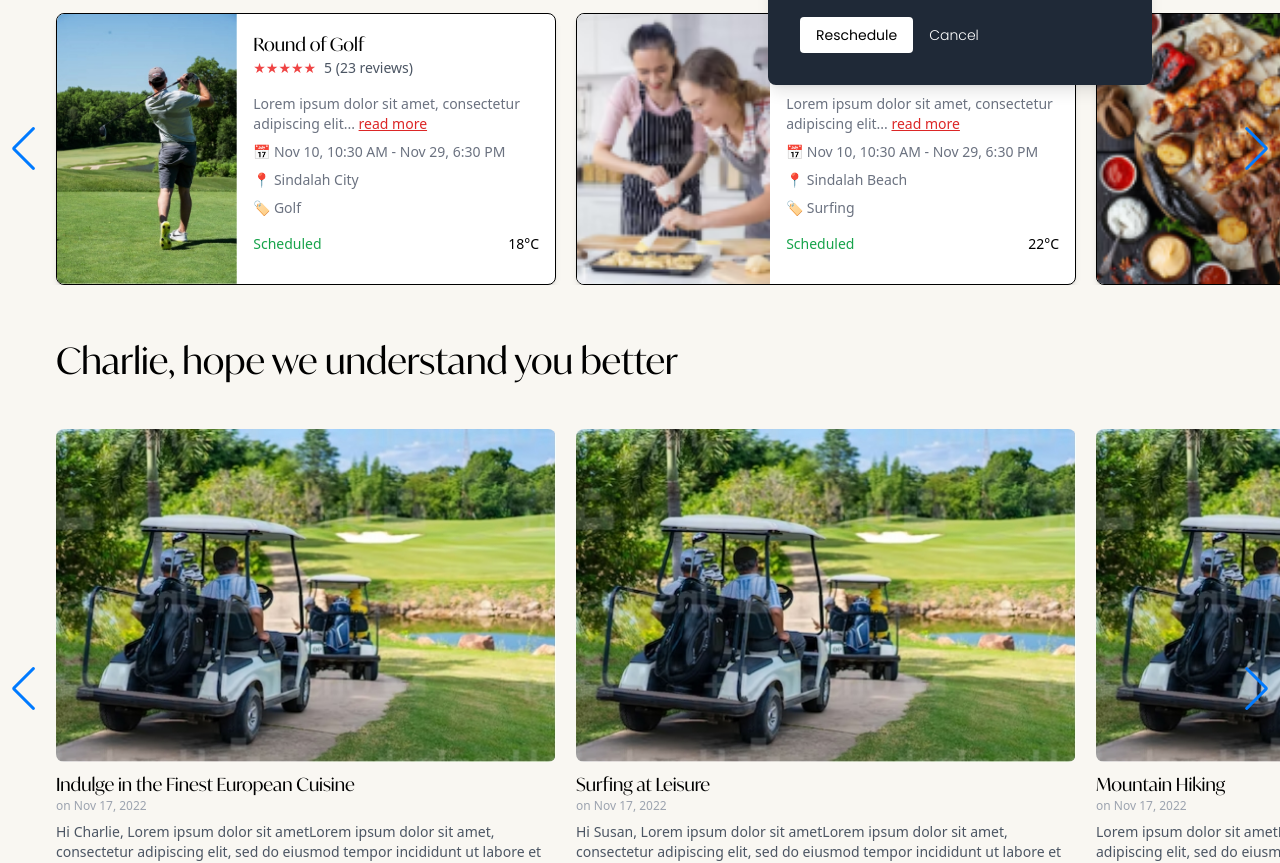
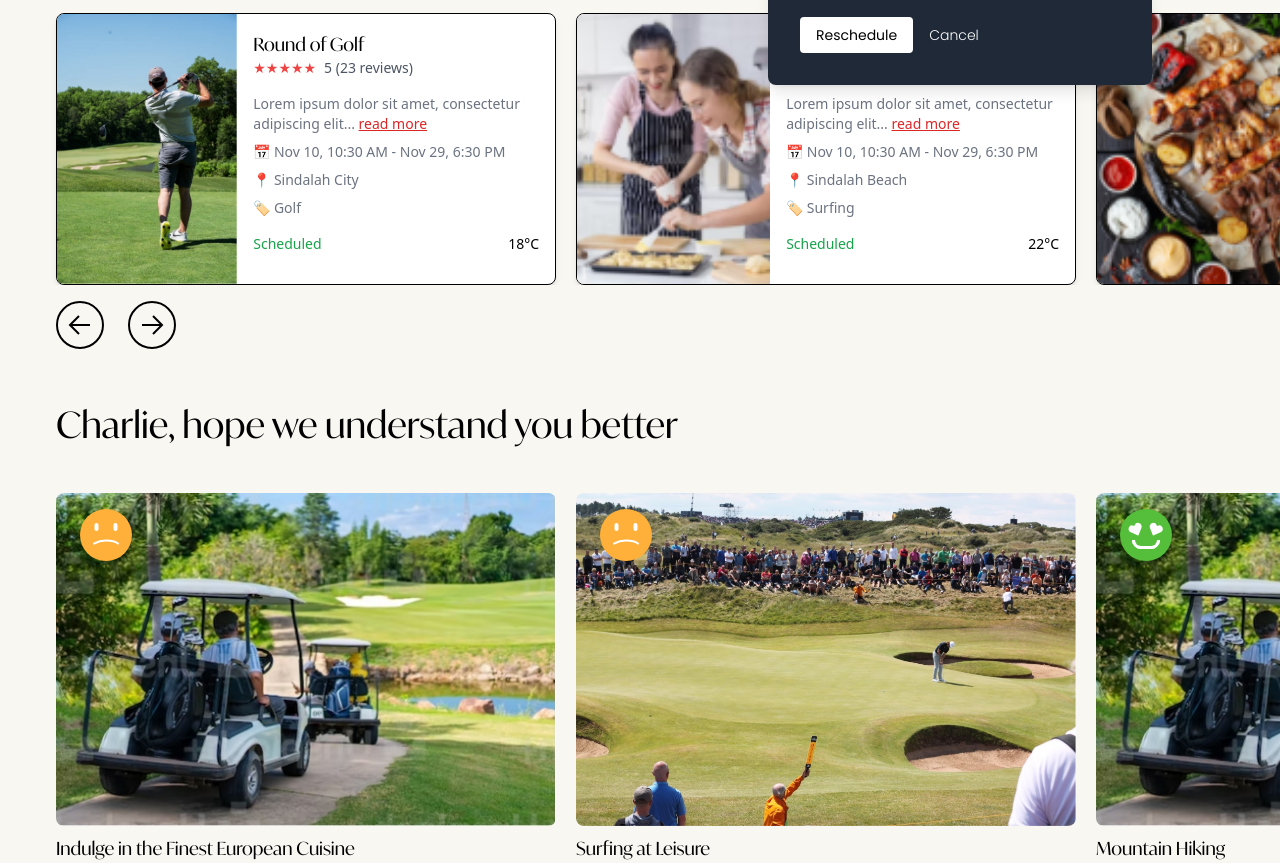
Before and after one commit to Saisha-V/Neom-Final, a React (Vite) app in the folder frontend/: page /home in a window 1280 px wide. Shown: the part 300-1163 px from the top of the page. Built offline with nearby package versions, Linux system fonts and the light colour scheme.

Commit message:
second commit

```diff
--- a/frontend/src/components/Footer.tsx
+++ b/frontend/src/components/Footer.tsx
@@ -1,7 +1,7 @@
 const Footer = () => {
   return (
     <footer className="bg-[#333] text-white py-5 border-t border-[#e0e0e0] font-poppins font-extralight">
-      <div className="flex justify-between items-center mx-auto max-w-6xl px-4">
+      <div className="flex justify-between items-center mx-14 max-w-6xl">
         <p>Copyright &copy; Neom Sindalah. All Rights Reserved.</p>
         <div className="flex space-x-4">
           <a href="#" className="footer-link hover:underline">
--- a/frontend/src/components/MapComponent.tsx
+++ b/frontend/src/components/MapComponent.tsx
@@ -14,22 +14,23 @@ L.Icon.Default.mergeOptions({
 const MapComponent = () => {
   // Array of marker positions and their popup content
   const markers = [
-    { position: [28.7041, 77.1025], popup: "New Delhi" }, // Capital city
-    { position: [19.076, 72.8777], popup: "Mumbai" }, // Financial capital
-    { position: [13.0827, 80.2707], popup: "Chennai" }, // Major city in South India
-    { position: [12.9716, 77.5946], popup: "Bengaluru" }, // Tech hub
-    { position: [22.5726, 88.3639], popup: "Kolkata" }, // Cultural capital of India
-    { position: [26.9124, 75.7873], popup: "Jaipur" }, // Pink city
+    { position: [28.7041, 77.1025], popup: "New Delhi" },
+    { position: [19.076, 72.8777], popup: "Mumbai" },
+    { position: [13.0827, 80.2707], popup: "Chennai" },
+    { position: [12.9716, 77.5946], popup: "Bengaluru" },
+    { position: [22.5726, 88.3639], popup: "Kolkata" },
+    { position: [26.9124, 75.7873], popup: "Jaipur" },
   ];
 
   return (
     <>
       <div className="text-center pb-10 bg-[#F9F7F2]">
-        <h3 className="text-2xl text-gray-800 font- tracking-wide font-ivy font-light bg-[#F9F7F2]">
+        <h3 className="text-2xl text-gray-800 font-tracking-wide font-ivy font-light bg-[#F9F7F2]">
           Find events on map
         </h3>
       </div>
       <div className="px-40 pb-20 bg-[#F9F7F2]">
+        <div style={{ zIndex: 49, position: "relative" }}>
           <MapContainer
             center={[28.6277, 77.3684]}
             zoom={5}
@@ -46,6 +47,7 @@ const MapComponent = () => {
             ))}
           </MapContainer>
         </div>
+      </div>
     </>
   );
 };
--- a/frontend/src/components/carousel.comp/Carousel.tsx
+++ b/frontend/src/components/carousel.comp/Carousel.tsx
@@ -1,14 +1,28 @@
 import { Swiper, SwiperSlide } from "swiper/react";
 import { Card } from "./Card";
+import { useRef } from "react";
+import { GrLinkNext, GrLinkPrevious } from "react-icons/gr";
 
 import "swiper/swiper-bundle.css";
 
 import carouselData from "../../constants/carousel.data.json";
 
 const Carousel = () => {
+  const prevRef = useRef(null);
+  const nextRef = useRef(null);
+
   return (
-    <div className="w-full flex bg-[#F9F7F2] py-4">
-      <Swiper spaceBetween={20} slidesPerView={"auto"} navigation loop={false}>
+    <>
+      <div className="w-full flex bg-[#F9F7F2] py-4 relative">
+        <Swiper
+          spaceBetween={20}
+          slidesPerView={"auto"}
+          navigation={{
+            prevEl: prevRef.current,
+            nextEl: nextRef.current,
+          }}
+          loop={false}
+        >
           {carouselData.map((item) => (
             <SwiperSlide key={item.id} style={{ width: "500px" }}>
               <Card {...item} />
@@ -16,6 +30,16 @@ const Carousel = () => {
           ))}
         </Swiper>
       </div>
+
+      <div className="buttons flex space-x-6 items-center bg-[#F9F7F2] pb-4 px-14">
+        <div className="previous flex items-center justify-center w-12 h-12 border-2 border-black rounded-full cursor-pointer hover:bg-gray-200 transition">
+          <GrLinkPrevious className="text-2xl text-black" />
+        </div>
+        <div className="next flex items-center justify-center w-12 h-12 border-2 border-black rounded-full cursor-pointer hover:bg-gray-200 transition">
+          <GrLinkNext className="text-2xl text-black" />
+        </div>
+      </div>
+    </>
   );
 };
 
--- a/frontend/src/components/sugggested.comp/SuggestedCard.tsx
+++ b/frontend/src/components/sugggested.comp/SuggestedCard.tsx
@@ -1,32 +1,23 @@
 type SuggestedCardProps = {
   id: number;
   title: string;
-  rating: number;
-  reviews: number;
   description: string;
   date: string;
-  location: string;
-  category: string;
-  status: string;
-  temperature: string;
   imgSrc: string;
+  moodImg: string;
 };
 
 export const SuggestedCard = ({
   title,
-  rating,
-  reviews,
   description,
   date,
-  location,
-  category,
-  status,
-  temperature,
   imgSrc,
+  moodImg,
 }: SuggestedCardProps) => {
   return (
     <div className="   bg-[#F9F7F2] overflow-hidden w-[500px] mx-14">
-      <img src={imgSrc} alt={title} className="w-full rounded-lg mb-2" />
+      <img src={imgSrc} alt={title} className=" w-full rounded-lg mb-2" />
+      <img src={moodImg} alt="mood" className="absolute top-4 left-20" />
       <h3 className="text-lg font-ivy font-light">{title}</h3>
       <p className="text-xs text-gray-400 ">{date}</p>
       <p className="text-sm text-gray-600 mt-2">{description}</p>
--- a/frontend/src/components/sugggested.comp/SuggestedCarousel.tsx
+++ b/frontend/src/components/sugggested.comp/SuggestedCarousel.tsx
@@ -1,14 +1,27 @@
 import { Swiper, SwiperSlide } from "swiper/react";
 import { SuggestedCard } from "./SuggestedCard";
+import { useRef } from "react";
+import { GrLinkNext, GrLinkPrevious } from "react-icons/gr";
 
 import "swiper/swiper-bundle.css";
 
 import carouselData from "../../constants/suggested.data.json";
 
 const SuggestedCarousel = () => {
+  const prevRef = useRef(null);
+  const nextRef = useRef(null);
   return (
+    <>
       <div className="w-full flex bg-[#F9F7F2] py-4">
-      <Swiper spaceBetween={20} slidesPerView={"auto"} navigation loop={false}>
+        <Swiper
+          spaceBetween={20}
+          slidesPerView={"auto"}
+          navigation={{
+            prevEl: prevRef.current,
+            nextEl: nextRef.current,
+          }}
+          loop={false}
+        >
           {carouselData.map((item) => (
             <SwiperSlide key={item.id} style={{ width: "500px" }}>
               <SuggestedCard {...item} />
@@ -16,6 +29,16 @@ const SuggestedCarousel = () => {
           ))}
         </Swiper>
       </div>
+
+      <div className="buttons flex space-x-6 items-center bg-[#F9F7F2] px-14 pb-4">
+        <div className="previous flex items-center justify-center w-12 h-12 border-2 border-black rounded-full cursor-pointer hover:bg-gray-200 transition">
+          <GrLinkPrevious className="text-2xl text-black" />
+        </div>
+        <div className="next flex items-center justify-center w-12 h-12 border-2 border-black rounded-full cursor-pointer hover:bg-gray-200 transition">
+          <GrLinkNext className="text-2xl text-black" />
+        </div>
+      </div>
+    </>
   );
 };
 
--- a/frontend/src/constants/suggested.data.json
+++ b/frontend/src/constants/suggested.data.json
@@ -4,54 +4,39 @@
     "title": "Indulge in the Finest European Cuisine",
     "description": "Hi Charlie, Lorem ipsum dolor sit ametLorem ipsum dolor sit amet, consectetur adipiscing elit, sed do eiusmod tempor incididunt ut labore et dolore magna aliqua. Ut enim ad minim veniam, quis nostrud.",
     "date": "on Nov 17, 2022",
-    "location": "Sindalah City",
-    "category": "Golf",
-    "status": "Scheduled",
-    "temperature": "18°C",
-    "imgSrc": "./src/assests/images/Image121.jpg"
+    "imgSrc": "./src/assests/images/Image121.jpg",
+    "moodImg": "./src/assests/images/disappointed.svg"
   },
   {
     "id": 2,
     "title": "Surfing at Leisure",
     "description": "Hi Susan, Lorem ipsum dolor sit ametLorem ipsum dolor sit amet, consectetur adipiscing elit, sed do eiusmod tempor incididunt ut labore et dolore magna aliqua. Ut enim ad minim veniam, quis nostrud.",
     "date": "on Nov 17, 2022",
-    "location": "Sindalah Beach",
-    "category": "Surfing",
-    "status": "Scheduled",
-    "temperature": "22°C",
-    "imgSrc": "./src/assests/images/Image121.jpg"
+    "imgSrc": "./src/assests/images/Image119.jpg",
+    "moodImg": "./src/assests/images/disappointed.svg"
   },
   {
     "id": 3,
     "title": "Mountain Hiking",
     "description": "Lorem ipsum dolor sit ametLorem ipsum dolor sit amet, consectetur adipiscing elit, sed do eiusmod tempor incididunt ut labore et dolore magna aliqua. Ut enim ad minim veniam, quis nostrud.",
     "date": "on Nov 17, 2022",
-    "location": "Rocky Peaks",
-    "category": "Adventure",
-    "status": "Available",
-    "temperature": "15°C",
-    "imgSrc": "./src/assests/images/Image121.jpg"
+    "imgSrc": "./src/assests/images/Image121.jpg",
+    "moodImg": "./src/assests/images/overwhelmed.svg"
   },
   {
     "id": 4,
     "title": "Yoga Retreat",
     "description": "Lorem ipsum dolor sit ametLorem ipsum dolor sit amet, consectetur adipiscing elit, sed do eiusmod tempor incididunt ut labore et dolore magna aliqua. Ut enim ad minim veniam, quis nostrud.",
     "date": "on Nov 17, 2022",
-    "location": "Tranquil Resort",
-    "category": "Wellness",
-    "status": "Open for Booking",
-    "temperature": "25°C",
-    "imgSrc": "./src/assests/images/Image121.jpg"
+    "imgSrc": "./src/assests/images/Image119.jpg",
+    "moodImg": "./src/assests/images/overwhelmed.svg"
   },
   {
     "id": 5,
     "title": "Cooking Workshop",
     "description": "Lorem ipsum dolor sit ametLorem ipsum dolor sit amet, consectetur adipiscing elit, sed do eiusmod tempor incididunt ut labore et dolore magna aliqua. Ut enim ad minim veniam, quis nostrud.",
     "date": "on Nov 17, 2022",
-    "location": "Culinary Academy",
-    "category": "Culinary",
-    "status": "Scheduled",
-    "temperature": "20°C",
-    "imgSrc": "./src/assests/images/Image121.jpg"
+    "imgSrc": "./src/assests/images/Image121.jpg",
+    "moodImg": "./src/assests/images/overwhelmed.svg"
   }
 ]
```
Also changed, not shown: frontend/src/components/Header.tsx (+45 -28 lines). Lines whose indentation alone changed are shown as unchanged.
